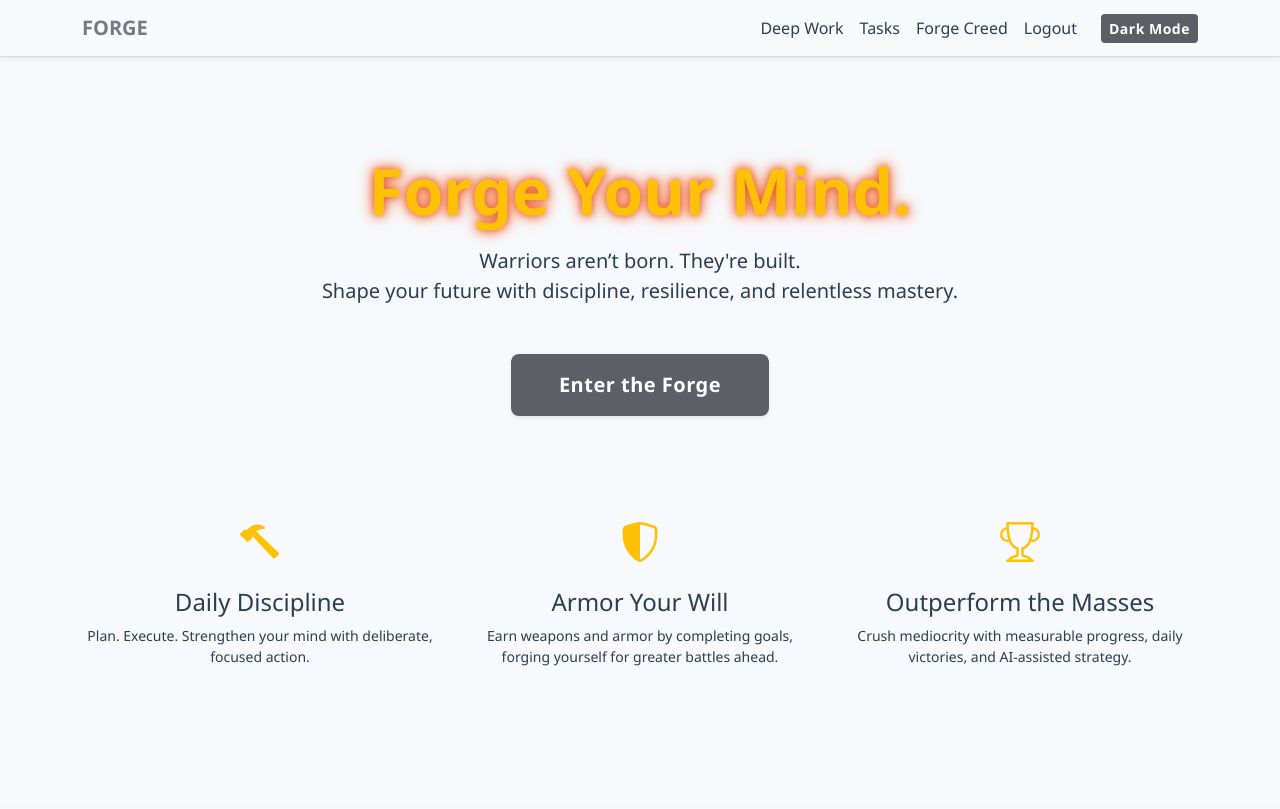
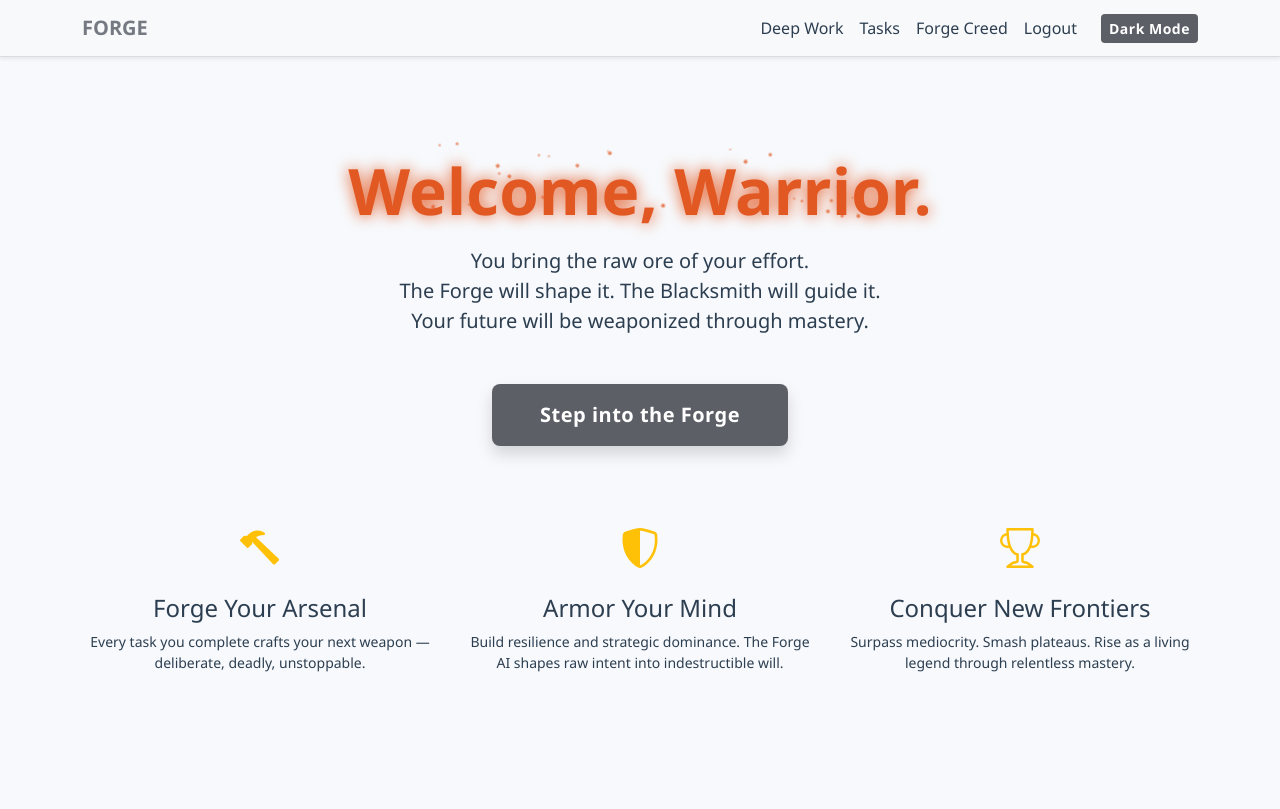
Before and after one commit to tobias-pasquale/forge, a Python web app: template frontend/templates/home.html in a window 1280 px wide. Before the commit the page ends 666 px from the top, so only its background shows below. Run offline with Jinja, Linux system fonts and the light colour scheme; the template is opened without the code that fills it, so the values that code supplies are empty.

Commit message:
Enhance visual effects and UI elements; update spark animations and integrate sparks into the main title

```diff
--- a/frontend/static/css/forge-light.css
+++ b/frontend/static/css/forge-light.css
@@ -10,6 +10,7 @@
   --light-forge-steel: #757982;
   --forge-orange: #e25822;
   --forge-orange-light: #ff632e;
+  --forge-spark-color: #e25822;
 }
 
 html, body, .card, .navbar, input, textarea, select, button {
@@ -208,15 +209,16 @@ input:focus, select:focus, textarea:focus {
 }
 
 .forge-spark {
-  position: fixed;
-  width: 4px;
-  height: 4px;
-  background: radial-gradient(circle, orange, transparent);
+  position: absolute;
+  width: 5px;
+  height: 5px;
+  background: radial-gradient(circle, var(--forge-spark-color), transparent);
   border-radius: 50%;
-  z-index: 9999;
-  animation: forgeSparkFly 1s ease-out forwards;
+  opacity: 0.9;
+  animation: forgeSparkRise 2.5s linear forwards;
   pointer-events: none;
 }
+
 
 @keyframes forgeSparkFly {
   0% {
--- a/frontend/templates/home.html
+++ b/frontend/templates/home.html
@@ -2,94 +2,193 @@
 
 {% block content %}
 <section class="text-center py-5 hero-fade">
-    <h1 class="display-3 fw-bold text-warning mb-3 forgemaster-glow">Forge Your Mind.</h1>
-    <p class="lead mb-5">
-      Warriors aren’t born. They're built.<br>
-      Shape your future with discipline, resilience, and relentless mastery.
+  <h1 id="forgeTitle" class="display-3 fw-bold mb-3 forge-glow position-relative">
+    Welcome, Warrior.
+    <div id="forgeSparks"></div> <!-- Sparks now *inside* the heading! -->
+  </h1>
+
+
+
+
+  <p class="lead mb-5 ">
+    You bring the raw ore of your effort.<br>
+    The Forge will shape it. The Blacksmith will guide it.<br>
+    Your future will be weaponized through mastery.
   </p>
 
-    <a href="{{ url_for('main.todo') }}" class="btn btn-lg btn-warning fw-bold px-5 py-3 shadow-sm mb-5">
-      Enter the Forge
+  <a href="{{ url_for('main.todo') }}" class="btn btn-lg btn-warning fw-bold px-5 py-3 shadow mb-4">
+    Step into the Forge
   </a>
 
   <div class="row mt-5">
     <div class="col-md-4 mb-4">
       <i class="bi bi-hammer fs-1 text-warning"></i>
-        <h4 class="mt-3">Daily Discipline</h4>
-        <p class="small">Plan. Execute. Strengthen your mind with deliberate, focused action.</p>
+      <h4 class="mt-3 ">Forge Your Arsenal</h4>
+      <p class="small ">
+        Every task you complete crafts your next weapon — deliberate, deadly, unstoppable.
+      </p>
     </div>
+
     <div class="col-md-4 mb-4">
       <i class="bi bi-shield-shaded fs-1 text-warning"></i>
-        <h4 class="mt-3">Armor Your Will</h4>
-        <p class="small">Earn weapons and armor by completing goals, forging yourself for greater battles ahead.</p>
+      <h4 class="mt-3 ">Armor Your Mind</h4>
+      <p class="small ">
+        Build resilience and strategic dominance. The Forge AI shapes raw intent into indestructible will.
+      </p>
     </div>
+
     <div class="col-md-4 mb-4">
       <i class="bi bi-trophy fs-1 text-warning"></i>
-        <h4 class="mt-3">Outperform the Masses</h4>
-        <p class="small">Crush mediocrity with measurable progress, daily victories, and AI-assisted strategy.</p>
+      <h4 class="mt-3 ">Conquer New Frontiers</h4>
+      <p class="small ">
+        Surpass mediocrity. Smash plateaus. Rise as a living legend through relentless mastery.
+      </p>
     </div>
   </div>
 </section>
 
 <style>
-.spark {
+  /* Forge Core Sparks */
+  .forge-spark {
   position: absolute;
-  width: 4px;
-  height: 4px;
-  background: radial-gradient(circle, #ffa500 0%, #ff4500 70%, transparent 100%);
+  width: 5px;
+  height: 5px;
+  background: radial-gradient(circle, var(--forge-spark-color), transparent);
   border-radius: 50%;
-  pointer-events: none;
-  animation: riseSpark 2s linear forwards;
-  z-index: 9999;
+  opacity: 0.9;
+  animation: forgeSparkRise 3s linear forwards;
 }
 
-@keyframes riseSpark {
+@keyframes forgeSparkRise {
   0% {
-    transform: translate(0, 0) scale(1);
+    transform: translate(0, 0) scale(1) rotate(0deg);
     opacity: 1;
   }
-  70% {
-    opacity: 0.8;
+  30% {
+    transform: translate(-5px, -10px) scale(0.9) rotate(15deg);
+    opacity: 0.9;
+  }
+  60% {
+    transform: translate(5px, -20px) scale(0.7) rotate(-15deg);
+    opacity: 0.7;
   }
   100% {
-    transform: translate(var(--x-move, 0px), -300px) scale(0.3);
+    transform: translate(0px, -40px) scale(0.5) rotate(0deg);
     opacity: 0;
   }
 }
+
+
+
+  /* Main Title Glow */
+  .forge-glow {
+    color: var(--forge-orange);
+    text-shadow: 0 0 15px var(--forge-orange);
+  }
+
+  /* ForgeSparks container styling */
+  #forgeTitle {
+  position: relative;
+  overflow: visible;
+}
+
+#forgeSparks {
+  position: absolute;
+  top: 0;
+  left: 0;
+  width: 100%;
+  height: 100%;
+  pointer-events: none;
+  z-index: 2;
+}
+
+  @keyframes forgeStrikeBurst {
+  0% {
+    text-shadow: 0 0 10px var(--forge-orange), 0 0 20px var(--forge-orange);
+    transform: scale(1);
+  }
+  20% {
+    text-shadow: 0 0 40px var(--forge-orange), 0 0 80px var(--forge-orange);
+    transform: scale(1.08);
+  }
+  50% {
+    text-shadow: 0 0 20px var(--forge-orange), 0 0 40px var(--forge-orange);
+    transform: scale(1.02);
+  }
+  100% {
+    text-shadow: 0 0 10px var(--forge-orange), 0 0 20px var(--forge-orange);
+    transform: scale(1);
+  }
+}
+
+.forge-strike {
+  animation: forgeStrikeBurst 2s ease-out;
+}
+
   </style>
 
+
+
   <script>
-window.addEventListener('load', () => {
-  const heroSection = document.querySelector('.hero-fade');
+    window.addEventListener('DOMContentLoaded', () => {
+      const sparkContainer = document.getElementById('forgeSparks');
 
       function createSpark() {
         const spark = document.createElement('div');
-    spark.classList.add('spark');
-    spark.style.left = `${window.innerWidth / 2 + (Math.random() * 100 - 50)}px`;
-    spark.style.top = `${heroSection.offsetTop + 50}px`;
-    spark.style.setProperty('--x-move', `${Math.random() * 100 - 50}px`);
+        spark.className = 'forge-spark';
 
-    document.body.appendChild(spark);
-    setTimeout(() => spark.remove(), 2000);
+        // Randomly position the spark INSIDE the forgeTitle bounds
+        spark.style.left = `${30 + Math.random() * 40}%`;
+        spark.style.top = `${Math.random() * 100}%`;
+
+        sparkContainer.appendChild(spark);
+
+        setTimeout(() => {
+          spark.remove();
+        }, 2500); // slightly shorter lifetime for tightness
       }
 
-  function randomBurst() {
-    const count = Math.floor(Math.random() * 4) + 3; // 3 to 6 sparks per burst
-    for (let i = 0; i < count; i++) {
-      setTimeout(createSpark, Math.random() * 500);
-    }
+      setInterval(createSpark, 80); // ~8–9 sparks per second
+
+      // Strike Burst Animation
+      function triggerForgeStrike() {
+  forgeTitle.classList.add('forge-strike');
+
+  // 🌟 Forge Strike Burst 🌟
+  const strikeX = 30 + Math.random() * 40; // Random between 30%–70%
+  const strikeY = 20 + Math.random() * 40; // Random height above/below title
+
+  for (let i = 0; i < 30; i++) {
+    const spark = document.createElement('div');
+    spark.className = 'forge-spark';
+    spark.style.left = `${strikeX + (Math.random() * 10 - 5)}%`; // ±5% scatter
+    spark.style.top = `${strikeY + (Math.random() * 20 - 10)}%`; // ±10% vertical scatter
+    spark.style.background = `radial-gradient(circle, var(--forge-spark-color), transparent)`;
+    sparkContainer.appendChild(spark);
+
+    setTimeout(() => {
+      spark.remove();
+    }, 2000);
   }
 
-  randomBurst();
+  setTimeout(() => {
+    forgeTitle.classList.remove('forge-strike');
+  }, 1000);
+}
 
-  // Optional: continue small random bursts for a few seconds
-  let bursts = 0;
-  const burstInterval = setInterval(() => {
-    randomBurst();
-    bursts++;
-    if (bursts > 5) clearInterval(burstInterval);
-  }, 1000);
+
+      function randomForgeStrike() {
+        const delay = 20000 + Math.random() * 10000;
+        setTimeout(() => {
+          triggerForgeStrike();
+          randomForgeStrike();
+        }, delay);
+      }
+
+      randomForgeStrike();
     });
     </script>
 
+
+
 {% endblock %}
```
Also changed, not shown: frontend/static/css/forge-dark.css (+9 -7 lines). Lines whose indentation alone changed are shown as unchanged.
